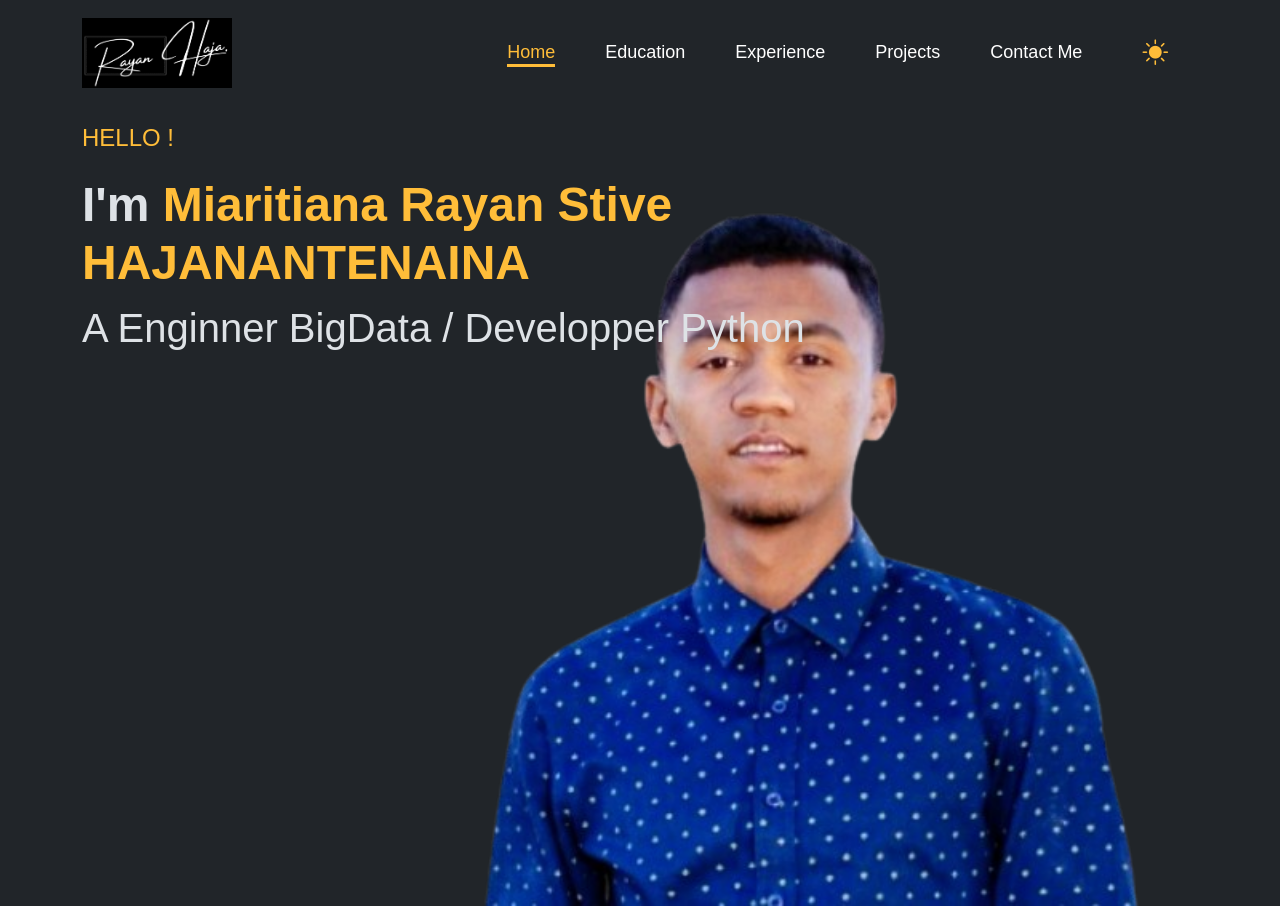
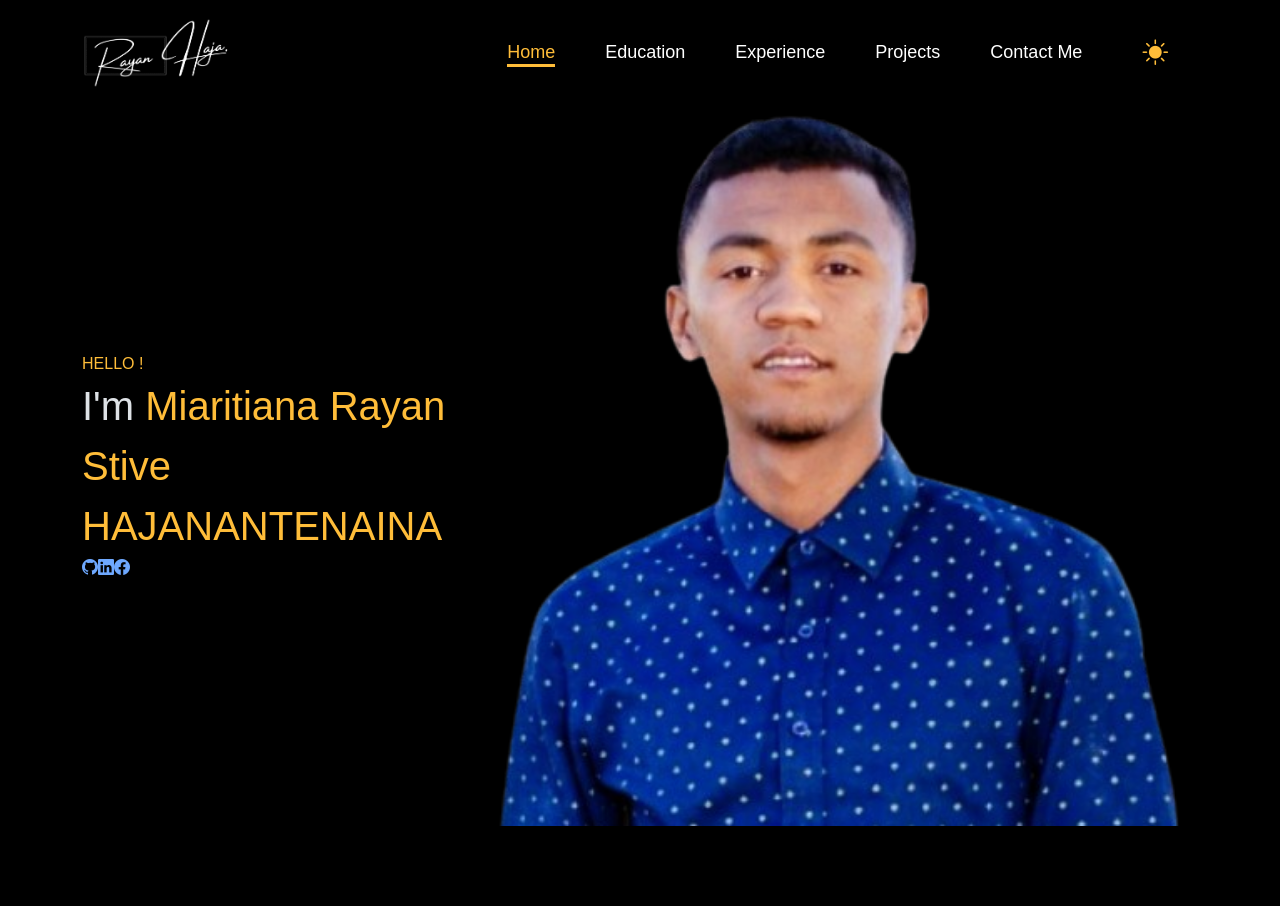
Before and after one commit to ryanhja/portfolio, a React (Create React App) app: page / in a window 1280 px wide. After the commit the page ends 826 px from the top, so only its background shows below. Built offline with nearby package versions, Linux system fonts and the light colour scheme.

Commit message:
feat(portfolio): Add Text typing in Home

```diff
--- a/public/index.html
+++ b/public/index.html
@@ -13,8 +13,17 @@
 
     <link rel="manifest" href="%PUBLIC_URL%/manifest.json" />
     <title>Rayan HAJANANTENAINA</title>
+    <style>
+      .theme_dark {
+        background-color: #000;
+      }
+
+      .theme_light {
+        background-color: #fff;
+      }
+    </style>
   </head>
-  <body>
+  <body class="theme theme_dark">
     <noscript>You need to enable JavaScript to run this app.</noscript>
     <div id="root"></div>
   </body>
--- a/src/pages/home/Home.css
+++ b/src/pages/home/Home.css
@@ -3,47 +3,52 @@
     border-right-color: transparent;
   }
 }
-/*
-@keyframes cursorWrite {
-  0%,
-  10% {
-    width: 0;
+
+@keyframes poste {
+  0% {
+    content: "Engeenier BigData";
   }
-  45%,
-  55% {
-    width: 70%;
+  50% {
+    content: "Developper Python";
   }
-  90%,
   100% {
-    width: 0;
+    content: "Engeenier BigData";
   }
-} */
+}
 
-.home {
+.container_home {
+  height: calc(100vh - 106px);
+}
+.container_first_content {
+  display: flex;
+  justify-content: space-between;
+  align-items: center;
+}
+.container_text {
+  display: flex;
+  flex-direction: column;
+  justify-content: center;
+  align-items: start;
   width: 100%;
 }
 
-.left {
-  position: absolute;
-  top: 15%;
-  float: left;
-}
-
-.hello {
-  color: #ffbd39;
-  font-size: 1.5em;
-}
-.name {
-  font-size: 3em;
-  font-weight: 800;
-  padding: 20px 0 5px 0;
-}
-
-.my-name {
+.container_hello {
+  width: 100%;
+  text-align: start;
+  font-size: 1rem;
   color: #ffbd39;
 }
 
-.poste {
+.container_bio {
+  font-size: 2.5rem;
+  text-align: left;
+}
+
+.container_name {
+  color: #ffbd39;
+}
+
+.container_poste {
   display: inline-block;
   white-space: nowrap;
   overflow: hidden;
@@ -52,12 +57,22 @@
   animation: cursorWrite 8s steps(11) infinite,
     blindCursor 1s step-end infinite alternate;
 }
-.right {
-  float: right;
-  top: 0;
-  margin-left: 50px;
+
+/* .poste::before {
+  content: "Engeenier BigData";
+  animation: poste 4s infinite 4s;
+} */
+
+.poste {
+  /* color: ; */
+  text-align: center;
+  font-family: Verdana, Geneva, Tahoma, sans-serif;
+  font-size: 48px;
+  display: inline-block;
+  padding: 0;
+  border-right: 1px solid #414141;
 }
-
 .avatar {
-  width: 800px;
+  width: 720px;
+  object-fit: cover;
 }
--- a/src/pages/home/Home.js
+++ b/src/pages/home/Home.js
@@ -1,22 +1,48 @@
-import React from "react";
+import React, { useEffect, useState } from "react";
 import "./Home.css";
-import picture from "../../profil.png";
+import picture from "../../pdp.png";
 const Home = () => {
+  const useTypewriter = (textArray) => {
+    const [displayText, setDisplayText] = useState("");
+
+  };
+  const textArray = [
+    "Engineer BigData",
+    "Developper Python",
+    "Developper Python",
+  ];
+
   return (
-    <div className="home">
-      <div className="left">
+    <div className="container_home">
+      <div className="container_first_content">
+        <div className="container_text">
+          <div className="container_hello">
             <span className="hello">HELLO !</span>
-        <h1 className="name">
+          </div>
+          <div className="container_bio">
             I'm{" "}
-          <span className="my-name">
+            <span className="container_name">
               Miaritiana Rayan Stive <br />
               HAJANANTENAINA
             </span>
-        </h1>
-        <h1 className="poste">A Enginner BigData / Developper Python </h1>
           </div>
-      <div className="right">
+
+          <div className="container_poste"></div>
+          <div className="container_social_media">
+            <a href="#">
+              <i class="bi bi-github"></i>
+            </a>
+            <a href="#">
+              <i class="bi bi-linkedin"></i>
+            </a>
+            <a href="#">
+              <i class="bi bi-facebook"></i>
+            </a>
+          </div>
+        </div>
+        <div className="container_pdp">
           <img src={picture} alt="avatar" className="avatar" />
+        </div>
       </div>
     </div>
   );
--- a/src/pages/navbar/Navbar.js
+++ b/src/pages/navbar/Navbar.js
@@ -9,11 +9,14 @@ const NavBar = () => {
   const [theme, setTheme] = useState("dark");
 
   const handleTheme = () => {
+    const element = document.querySelector(".theme");
     if (theme === "light") {
       document.documentElement.setAttribute("data-bs-theme", "dark");
+      element.classList.replace("theme_light", "theme_dark");
       setTheme("dark");
     } else {
       document.documentElement.setAttribute("data-bs-theme", "light");
+      element.classList.replace("theme_dark", "theme_light");
       setTheme("light");
     }
   };
```
Also changed, not shown: src/pdp.png (added). Lines whose indentation alone changed are shown as unchanged.
